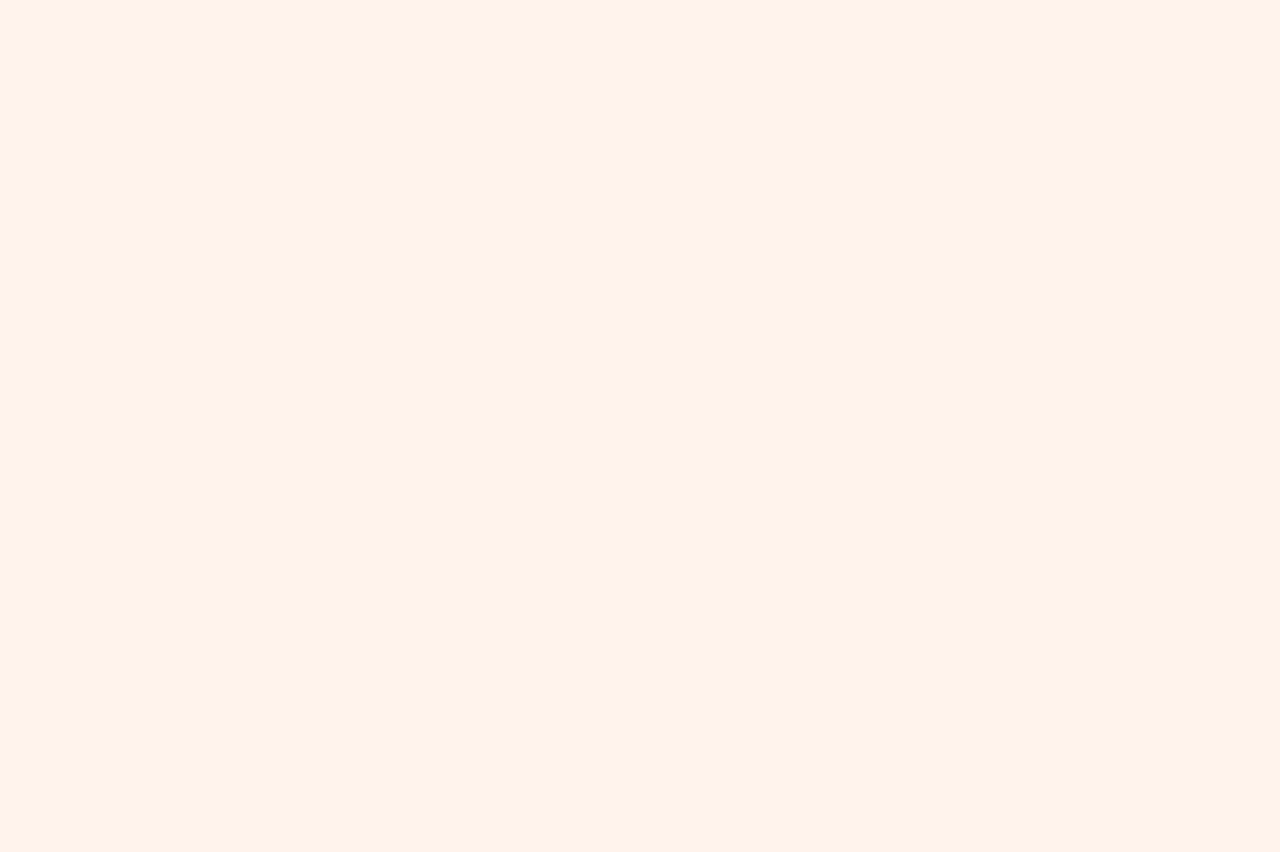
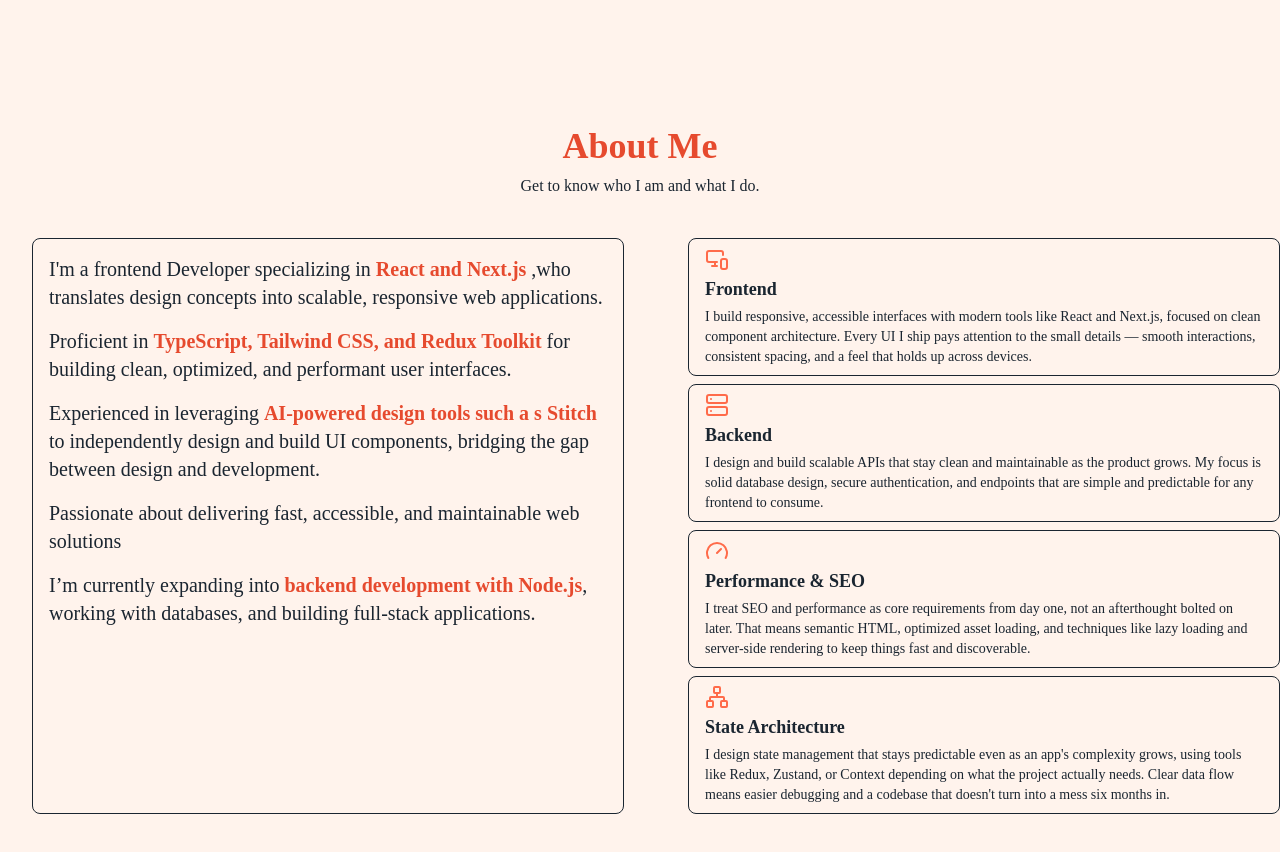
Before and after one commit to Elnemr01/portfolio-frontend, a React app: page / in a window 1280 px wide. Shown: the part 720-1572 px from the top of the page. Before the commit the page ends 814 px from the top, so only its background shows below. Built offline with nearby package versions, Linux system fonts and the light colour scheme; the HTML template or start-up script is replaced by a standard one.

Commit message:
add about section

```diff
--- a/src/constants/data.js
+++ b/src/constants/data.js
@@ -1,9 +1,9 @@
 
 export const navLinks =[
-    {to: '/', title: 'Home'},
-    {to: '/about', title: 'About'},
-    {to: '/skills', title: 'Skills'},
-    {to: '/education', title: 'Education'},
-    {to: '/projects', title: 'Projects'},
-    {to: '/contact', title: 'Contact'},
+    {to: '/#', title: 'Home'},
+    {to: '/#about', title: 'About'},
+    {to: '/#skills', title: 'Skills'},
+    {to: '/#background', title: 'Background'},
+    {to: '/#projects', title: 'Projects'},
+    {to: '/#contact', title: 'Contact'},
 ]
--- a/src/index.css
+++ b/src/index.css
@@ -2,6 +2,7 @@
 @import "tw-animate-css";
 @import "shadcn/tailwind.css";
 @import "@fontsource-variable/geist";
+@import url('https://fonts.googleapis.com/css2?family=Lora:ital,wght@0,400..700;1,400..700&display=swap');
 
 @custom-variant dark (&:is(.dark *));
 
@@ -168,9 +169,13 @@
     }
   body {
     @apply bg-background text-foreground;
+    font-family: "Lora", serif;
+    font-optical-sizing: auto;
+    font-weight: 500;
+    font-style: normal;
     }
   html {
-    @apply font-sans;
+    @apply font-sans scroll-smooth;
     }
 }
 
--- /dev/null
+++ b/src/myComponents/about/About.jsx
@@ -0,0 +1,61 @@
+import React from 'react'
+import Title from '../title/Title'
+import { MonitorSmartphone, Server, Gauge, Network } from "lucide-react"
+import Card from './Card'
+
+export const About = () => {
+    return (
+        <div id='about' className='my-16'>
+            <Title text="About Me" subTitle="Get to know who I am and what I do."/>
+            <div className="container content flex flex-col md:grid md:grid-cols-2 gap-16 mt-10">
+                <div className="left text-dark dark:text-secondary text-lg md:text-xl flex flex-col gap-4 border border-dark rounded-md
+                dark:border-secondary p-4">
+                    <p>
+                        I'm a frontend Developer specializing in <span className='text-primary-1 font-semibold'> React and Next.js </span> ,who translates design concepts into scalable,
+                        responsive web applications.
+                    </p>
+                    <p>
+                        Proficient in <span className='text-primary-1 font-semibold'>TypeScript, Tailwind CSS, and Redux Toolkit</span> for building clean, optimized, and performant user interfaces.
+                    </p>
+                    <p>
+                        Experienced in leveraging <span className='text-primary-1 font-semibold'>AI-powered design tools such a s Stitch</span> to independently design and build UI
+                        components, bridging the gap between design and development.
+                    </p>
+                    <p>
+                        Passionate about delivering fast, accessible, and maintainable web solutions
+                    </p>
+                    <p>
+                        I’m currently expanding into <span className='text-primary-1 font-semibold'>backend development with Node.js</span>, working with databases, and building full-stack applications.
+                    </p>
+                </div>
+
+                <div className="right flex flex-col gap-2">
+                    <Card
+                            title="Frontend"
+                            description='I build responsive, accessible interfaces with modern tools like React and Next.js,
+                            focused on clean component architecture. Every UI I ship pays attention to the small details — smooth interactions, consistent spacing, and a feel that holds up across devices.'>
+                            <MonitorSmartphone className=" text-primary mb" />
+                    </Card>
+
+                    <Card
+                            title="Backend"
+                            description='I design and build scalable APIs that stay clean and maintainable as the product grows. My focus is solid database design, secure authentication, and endpoints that are simple and predictable for any frontend to consume.'>
+                            <Server className=" text-primary mb" />
+                    </Card>
+
+                    <Card
+                            title="Performance & SEO"
+                            description='I treat SEO and performance as core requirements from day one, not an afterthought bolted on later. That means semantic HTML, optimized asset loading, and techniques like lazy loading and server-side rendering to keep things fast and discoverable.'>
+                            <Gauge className=" text-primary mb" />
+                    </Card>
+
+                    <Card
+                            title="State Architecture"
+                            description="I design state management that stays predictable even as an app's complexity grows, using tools like Redux, Zustand, or Context depending on what the project actually needs. Clear data flow means easier debugging and a codebase that doesn't turn into a mess six months in.">
+                            <Network className=" text-primary mb" />
+                    </Card>
+                </div>
+            </div>
+        </div>
+    )
+}
--- /dev/null
+++ b/src/myComponents/about/Card.jsx
@@ -0,0 +1,13 @@
+import React from 'react'
+
+const Card = ({children , title , description}) => {
+    return (
+        <div className="px-4 py-2 border border-dark rounded-md dark:border-secondary">
+            {children}
+            <h3 className='text-dark dark:text-light font-semibold text-lg my-1'>{title}</h3>
+            <p className='text-dark dark:text-secondary text-sm '>{description}</p>
+        </div>
+    )
+}
+
+export default Card
--- a/src/myComponents/navbar/Navbar.jsx
+++ b/src/myComponents/navbar/Navbar.jsx
@@ -23,7 +23,7 @@ const Navbar = () => {
     }, [theme])
 
     return (
-        <header className='py-5 shadow-md dark:shadow-primary fixed top-0 left-0  mx-auto w-full'>
+        <header className='py-5 shadow-md dark:shadow-primary fixed top-0 left-0  mx-auto w-full z-50 bg-background'>
             <div className="container flex items-center justify-between">
                 <div className="logo">
                     <span className='text-primary font-semibold text-2xl'>Elnemr</span>
@@ -35,9 +35,9 @@ const Navbar = () => {
                         {
                             links.map((link, index) => (
                                 <li key={index}>
-                                    <NavLink to={link.to} className={'text-dark dark:text-light font-semibold'}>
+                                    <a href={link.to} className={'text-dark dark:text-light font-semibold'}>
                                         {link.title}
-                                    </NavLink>
+                                    </a>
                                 </li>
                             ))
                         }
@@ -52,9 +52,9 @@ const Navbar = () => {
                                     {
                                         links.map((link, index) => (
                                             <DropdownMenuItem key={index}>
-                                                <NavLink to={link.to} className={'text-dark dark:text-light font-semibold px-2 my-1 w-full'}>
+                                                <a href={link.to} className={'text-dark dark:text-light font-semibold px-2 my-1 w-full'}>
                                                     {link.title}
-                                                </NavLink>
+                                                </a>
                                             </DropdownMenuItem>
                                         ))
                                     }
--- /dev/null
+++ b/src/myComponents/title/Title.jsx
@@ -0,0 +1,12 @@
+import React from 'react'
+
+const Title = ({text,subTitle}) => {
+    return (
+        <div className='flex flex-col gap-2 items-center justify-center'>
+            <h1 className='text-primary-1 font-semibold text-2xl md:text-4xl'>{text}</h1>
+            <p className='text-dark dark:text-secondary-1'>{subTitle}</p>
+        </div>
+    )
+}
+
+export default Title
--- a/src/pages/home/Home.jsx
+++ b/src/pages/home/Home.jsx
@@ -1,3 +1,4 @@
+import { About } from '@/myComponents/about/About'
 import Landing from '@/myComponents/landing/Landing'
 import React from 'react'
 
@@ -5,6 +6,7 @@ const Home = () => {
     return (
         <div className='p-4 my-4'>
             <Landing />
+            <About/>
         </div>
     )
 }
```
